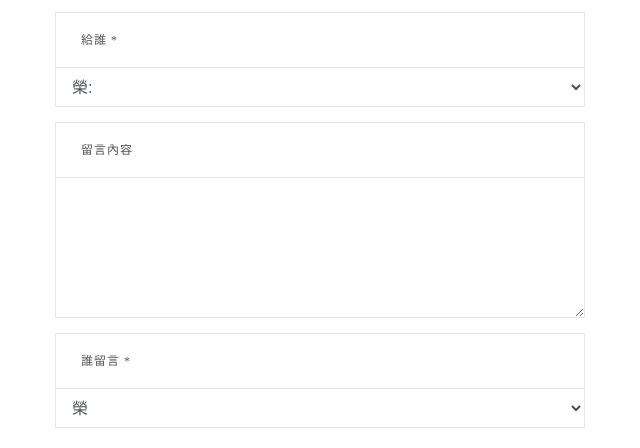
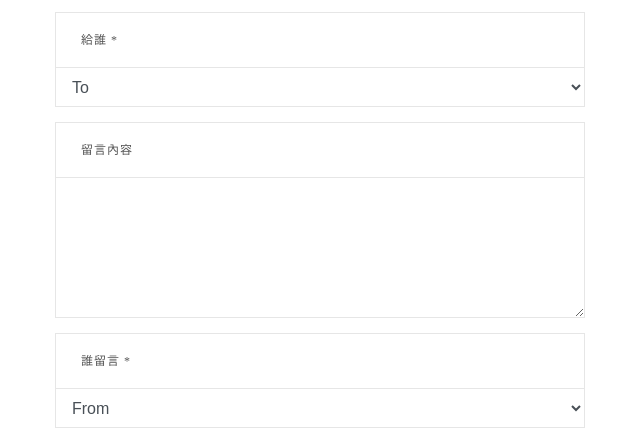
Before and after one commit to henryhw2157/qa.github.io, a plain HTML site: page qa/form3.html in a window 1280 px wide. Shown: the part 164-612 px from the top of the page, 0-640 px from the left. Drawn offline with Linux system fonts and the light colour scheme; a web font is replaced by a local one.

Commit message:
Update form3.html

```diff
--- a/qa/form3.html
+++ b/qa/form3.html
@@ -43,7 +43,7 @@
         <label class="label-input100" for="name">給誰 *</label>
         <div class="wrap-input100 validate-input" data-validate="煩請評分">
           <select class="form-control" id="name" style="border: 0px;">
-
+            <option>To</option>
 		<option>榮:</option>
             <option>昱:</option>
             <option>欣:</option>
@@ -60,7 +60,7 @@
         <label class="label-input100" for="score">誰留言 *</label>
         <div class="wrap-input100 validate-input" data-validate="煩請評分">
           <select class="form-control" id="score" style="border: 0px;">
-
+             <option>From</option>
 			<option>榮</option>
             <option>昱</option>
             <option>欣</option>
```
